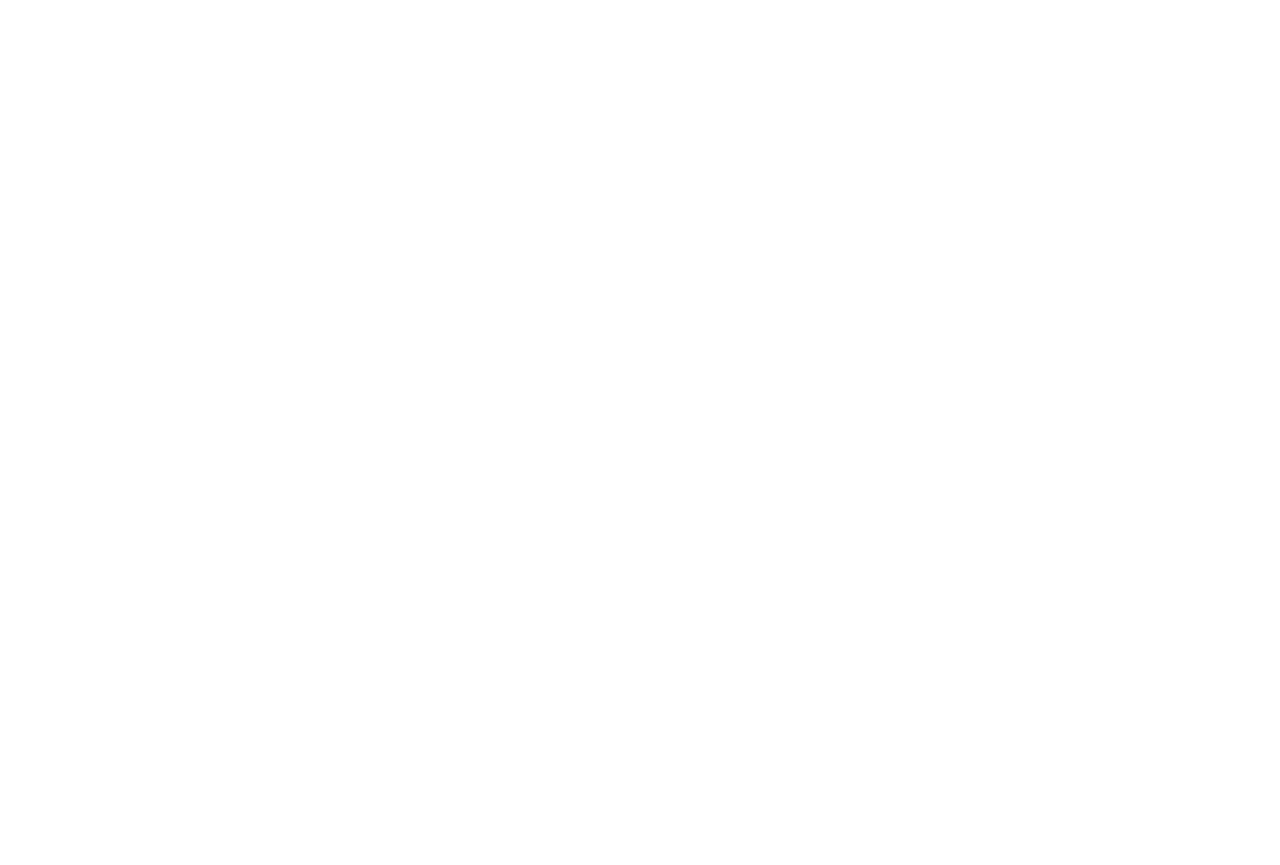
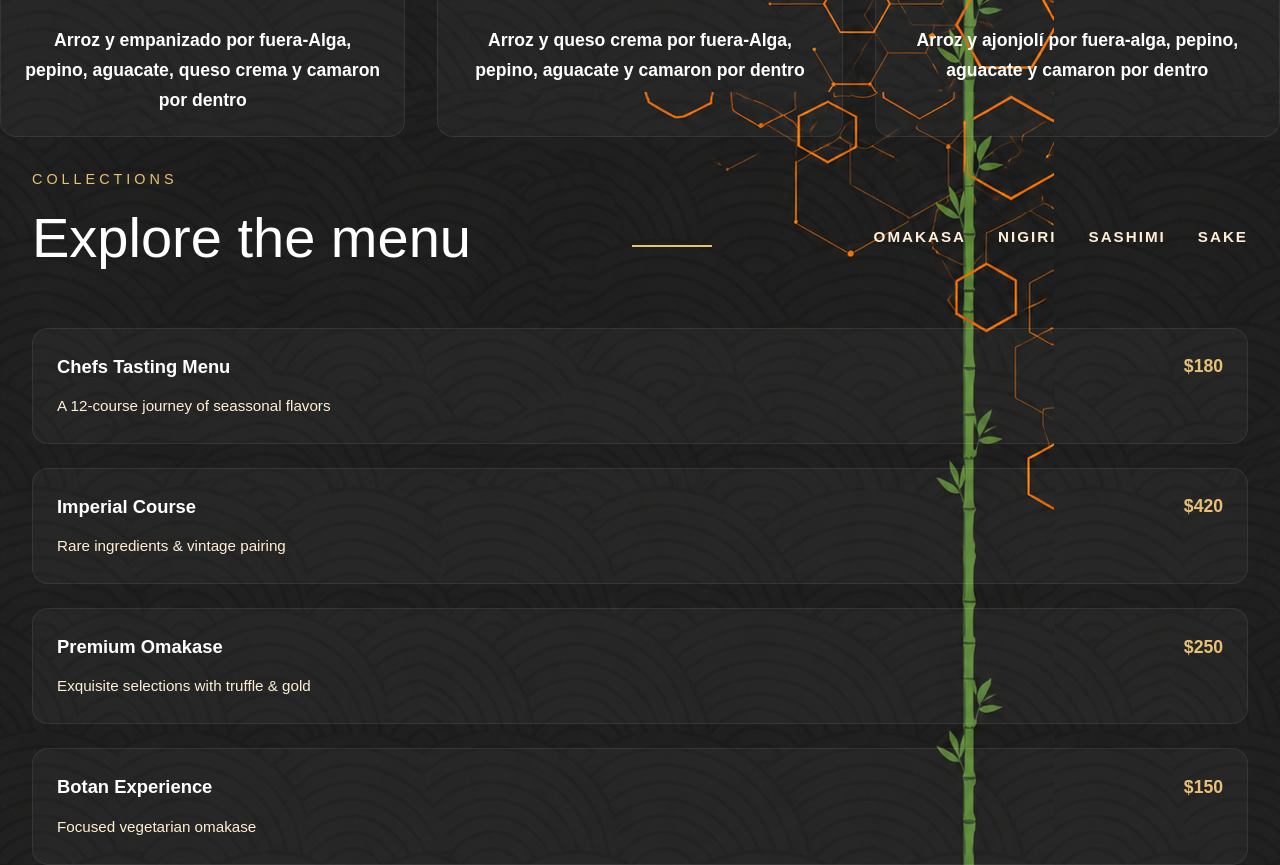
Before and after one commit to SCORP1ION/SushiPage, a Next.js app: page / in a window 1280 px wide. Shown: the part 1400-2265 px from the top of the page. Before the commit the page ends 1537 px from the top, so only its background shows below. Built offline with nearby package versions, Linux system fonts and the light colour scheme.

Commit message:
[UI] new sections for sushis and menu

```diff
--- a/app/Section/Hero/page.module.css
+++ b/app/Section/Hero/page.module.css
@@ -1,6 +1,5 @@
 .heroContainer{
     min-height: 100vh;
-    background-image: url(/img/sushiBackground.png);
     background-size: cover;
     background-position: center;
     background-repeat: no-repeat;
--- /dev/null
+++ b/app/Section/collectios/page.module.css
@@ -0,0 +1,130 @@
+.separator{
+    width: 80px;
+    height: 2px;
+    margin-top: 1rem;
+    background-color: var(--yellow-gold);
+}
+
+.sectionContainer{
+    padding-top: 2rem;
+    margin: auto 2rem;
+}
+
+.divContainer{
+    display: flex;
+    align-items: center;
+    justify-content: space-between;
+}
+
+.navContainer{
+    display: flex;
+    gap: 2rem;
+    flex-wrap: wrap;
+}
+
+.textNav{
+    color: var(--sub-text-yellow);
+    text-decoration: none;
+    font-size: .95rem;
+    font-weight: 600;
+    letter-spacing: 2px;
+    transition: color .3s ease;
+    position: relative;
+}
+
+.textNav:hover{
+    text-decoration: none;
+    color: var(--yellow-gold);
+}
+
+.textNav::after{
+    content: "";
+    position: absolute;
+    left: 0;
+    width: 0;
+    bottom: -8px;
+    height: 2px;
+    background-color: var(--yellow-gold);
+    transition: width .3s ease;
+}
+
+.textNav:hover::after{
+    width: 100%;
+}
+
+.collections{
+    color: var(--yellow-gold);
+    font-size: .9rem;
+    letter-spacing: 4px;
+    margin-bottom: 5px;
+}
+
+.explore{
+    color: white;
+    font-size: clamp(2rem, 5vw, 3.5rem);
+    margin: 0;
+}
+
+.card{
+    margin-top: 3rem;
+    display: grid;
+    grid-template-columns: repeat(auto-fit(minmax(350px, 1fr)));
+    gap: 1.5rem;
+}
+
+.cardGrid{
+    padding: 1.5rem;
+    border-radius: 16px;
+    background: rgba(255, 255, 255, .03);
+    border: 1px solid rgba(255, 255, 255, .08);
+    transition:
+        transform .3s ease,
+        border-color .3s ease;
+}
+
+.cardGrid:hover{
+    transform: translateY(-5px);
+    border-color: var(--yellow-gold);
+}
+
+.texts{
+    display: flex;
+    align-items: center;
+    justify-content: space-between;
+    margin-bottom: .8rem;
+}
+
+.texts h3{
+    margin: 0;
+    color: white;
+    font-size: 1.15rem;
+    font-weight: 700;
+}
+
+.texts span{
+    color: var(--yellow-gold);
+    font-size: 1.1rem;
+    font-weight: 700;
+}
+
+.descrip{
+    color: var(--sub-text-yellow);
+    line-height: 1.7;
+    font-size: .95rem;
+}
+
+@media (max-width: 768px){
+    .divContainer{
+        flex-direction: column;
+        align-items: flex-start;
+        gap: 1.5rem;
+    }
+
+    .navContainer{
+        gap: 1rem;
+    }
+
+    .card{
+        grid-template-columns: 1fr;
+    }
+}
--- /dev/null
+++ b/app/Section/collectios/page.tsx
@@ -0,0 +1,60 @@
+import styles from './page.module.css'
+
+const Menu = [
+    {
+        name: "Chefs Tasting Menu",
+        description: "A 12-course journey of seassonal flavors",
+        price: "$180"
+    },
+    {
+        name: "Imperial Course",
+        description: "Rare ingredients & vintage pairing",
+        price: "$420"
+    },
+    {
+        name: "Premium Omakase",
+        description: "Exquisite selections with truffle & gold",
+        price: "$250"
+    },
+    {
+        name: "Botan Experience",
+        description: "Focused vegetarian omakase",
+        price: "$150"
+    }
+]
+
+export default function collectios() {
+    return (
+        <>
+            <section className={styles.sectionContainer}>
+                <h3 className={styles.collections}>COLLECTIONS</h3>
+                <div className={styles.divContainer}>
+                    <h1 className={styles.explore}>Explore the menu</h1>
+                    <div className={styles.separator}></div>
+                    <nav className={styles.navContainer}>
+                        <a href="Omakasa" className={styles.textNav}>OMAKASA</a>
+                        <a href="Nigiri" className={styles.textNav}>NIGIRI</a>
+                        <a href="Sashimi" className={styles.textNav}>SASHIMI</a>
+                        <a href="Sake" className={styles.textNav}>SAKE</a>
+                    </nav>
+                </div>
+
+                <div className={styles.card}>
+                    {
+                        Menu.map((food) => {
+                            return (
+                                <div className={styles.cardGrid} key={food.description}>
+                                    <div className={styles.texts}>
+                                        <h3>{food.name}</h3>
+                                        <span>{food.price}</span>
+                                    </div>
+                                    <span className={styles.descrip}>{food.description}</span>
+                                </div>
+                            )
+                        })
+                    }
+                </div>
+            </section>
+        </>
+    );
+}
--- a/app/globals.css
+++ b/app/globals.css
@@ -6,7 +6,7 @@
   --yellow-gold: #E9C176;
   --yellow-primary: #C5A059;
   --text-gray: #c9c6c5;
-  --sub-text-yellow: #FFDEA5;
+  --sub-text-yellow: #FFEFD7;
 }
 
 @theme inline {
@@ -24,6 +24,6 @@
 }
 
 body {
-  background: var(--background);
+  background-image: url('/img/background.png');
   font-family: Arial, Helvetica, sans-serif;
 }
--- a/app/page.tsx
+++ b/app/page.tsx
@@ -1,6 +1,7 @@
 import Header from "./Section/Header/page";
 import Hero from "./Section/Hero/page";
 import Sushis from "./Section/sushi/page";
+import Collectios from "./Section/collectios/page";
 
 export default function Home() {
   return (
@@ -8,6 +9,7 @@
       <Header/>
       <Hero/>
       <Sushis/>
+      <Collectios/>
     </>
   );
 }
```
